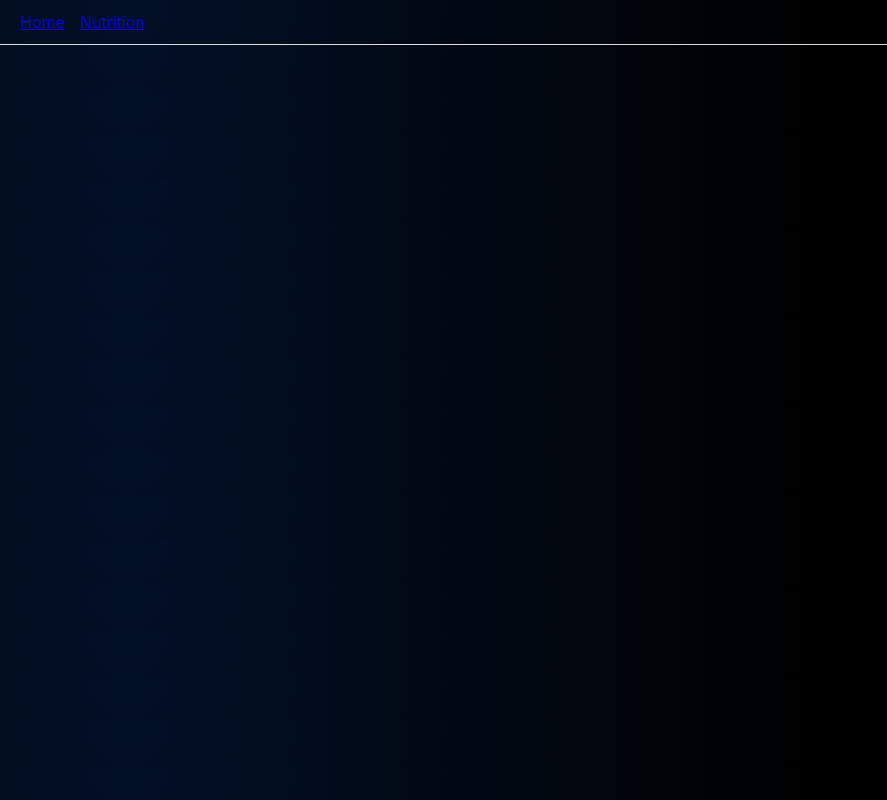
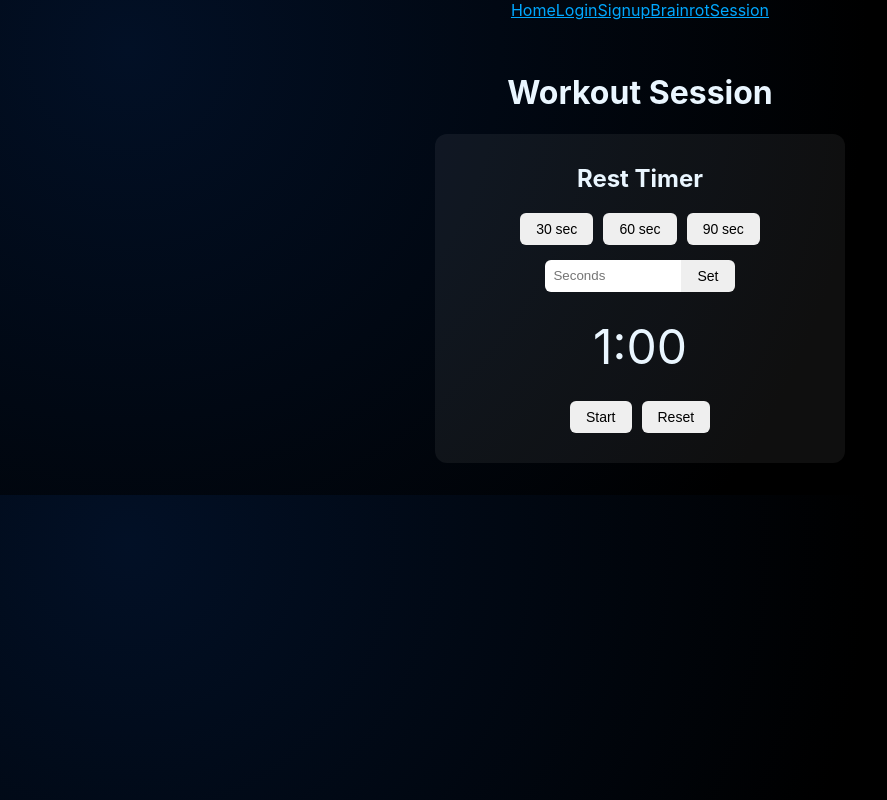
Before and after one commit to ufosc/OSC_Workout_App, a React (Create React App) app: page /session in a window 1280 px wide. Before the commit this address had no page. Shown: the whole page, without its empty margins (0-887 px from the left). Built offline with nearby package versions, Linux system fonts and the light colour scheme.

Commit message:
Implement Workout Rest Timer

```diff
--- a/src/App.js
+++ /dev/null
@@ -1,21 +0,0 @@
-import React from 'react';
-import { BrowserRouter as Router, Routes, Route, Link } from 'react-router-dom';
-import Nutrition from './Components/Nutrition';
-
-function App() {
-  return (
-    <Router>
-      <nav style={{ padding: '12px 20px', display: 'flex', gap: '15px', borderBottom: '1px solid #ddd' }}>
-        <Link to="/">Home</Link>
-        <Link to="/nutrition">Nutrition</Link>
-      </nav>
-
-      <Routes>
-        <Route path="/" element={<div style={{ padding: '20px' }}><h1>Welcome to OSC Workout</h1></div>} />
-        <Route path="/nutrition" element={<Nutrition />} />
-      </Routes>
-    </Router>
-  );
-}
-
-export default App;
--- a/src/App.jsx
+++ b/src/App.jsx
@@ -47,6 +47,11 @@ function App() {
           >
             Brainrot
           </NavLink>
+          <NavLink
+              to="/session"
+          >
+            Session
+          </NavLink>
         </nav>
 
         <div>
--- /dev/null
+++ b/src/Components/Timer.css
@@ -0,0 +1,59 @@
+.timer-container {
+    width: 350px;
+    margin: 0 auto;
+    padding: 30px;
+    border-radius: 12px;
+    background-color: rgba(255, 255, 255, 0.06);
+}
+
+.timer-title {
+    margin-top: 0;
+    margin-bottom: 20px;
+}
+
+.timer-display {
+    font-size: 48px;
+    margin: 25px 0;
+}
+
+.timer-presets {
+    display: flex;
+    justify-content: center;
+    gap: 10px;
+    margin-bottom: 15px;
+}
+
+.timer-button {
+    padding: 8px 16px;
+    border: none;
+    border-radius: 6px;
+    cursor: pointer;
+    font-size: 14px;
+}
+
+.timer-button:hover {
+    opacity: 0.8;
+}
+
+.timer-custom {
+    display: flex;
+    justify-content: center;
+    margin-bottom: 20px;
+}
+
+.timer-input {
+    width: 120px;
+    padding: 8px;
+    border: none;
+    border-radius: 6px 0 0 6px;
+}
+
+.timer-set-button {
+    border-radius: 0 6px 6px 0;
+}
+
+.timer-controls {
+    display: flex;
+    justify-content: center;
+    gap: 10px;
+}
--- a/src/Components/Timer.jsx
+++ b/src/Components/Timer.jsx
@@ -1,220 +1,119 @@
-import { useState, useEffect, useRef } from "react";
+import { useState, useEffect } from "react";
+import "./Timer.css";
 
-const PRESETS = [30, 60, 90, 120];
+function Timer() {
+    const [timeLeft, setTimeLeft] = useState(60);
+    const [selectedTime, setSelectedTime] = useState(60);
+    const [isRunning, setIsRunning] = useState(false);
+    const [customTime, setCustomTime] = useState("");
 
-function formatTime(totalSeconds) {
-  const minutes = Math.floor(totalSeconds / 60);
-  const seconds = totalSeconds % 60;
-  return `${minutes}:${String(seconds).padStart(2, "0")}`;
+    const minutes = Math.floor(timeLeft / 60);
+    const seconds = timeLeft % 60;
+
+    useEffect(() => {
+        if (timeLeft <= 0) {
+            setIsRunning(false);
+            return;
         }
 
-function playTimerDoneSound(soundType) {
-  const soundFiles = {
-    turkishMarch: "/sounds/turkish-march.mp3",
-    chopinTorrent: "/sounds/chopin-torrent.mp3",
-    vivaldiSummer: "/sounds/vivaldi-summer.mp3",
+        if (!isRunning) {
+            return;
+        }
+
+        const timer = setInterval(() => {
+            setTimeLeft((previousTime) => previousTime - 1);
+        }, 1000);
+
+        return () => clearInterval(timer);
+    }, [isRunning, timeLeft]);
+
+    const resetTimer = () => {
+        setTimeLeft(selectedTime);
+        setIsRunning(false);
     };
 
-  const audio = new Audio(`${process.env.PUBLIC_URL}${soundFiles[soundType]}`);
-  audio.volume = 0.65;
-  audio.play().catch(() => {});
-
-  return audio;
-}
-
-export default function Timer({ initialSeconds = 60, onComplete }) {
-  const [duration, setDuration] = useState(initialSeconds);
-  const [secondsLeft, setSecondsLeft] = useState(initialSeconds);
-  const [isRunning, setIsRunning] = useState(false);
-  const [customTime, setCustomTime] = useState("");
-  const [soundType, setSoundType] = useState("turkishMarch");
-  const [isComplete, setIsComplete] = useState(false);
-  const endTimeRef = useRef(0);
-  const onCompleteRef = useRef(onComplete);
-  const soundTypeRef = useRef(soundType);
-  const activeAudioRef = useRef(null);
-
-  useEffect(() => {
-    onCompleteRef.current = onComplete;
-  }, [onComplete]);
-
-  useEffect(() => {
-    soundTypeRef.current = soundType;
-  }, [soundType]);
-
-  useEffect(() => {
-    if (!isRunning) return undefined;
-
-    const id = setInterval(() => {
-      const remaining = Math.max(
-        0,
-        Math.ceil((endTimeRef.current - Date.now()) / 1000)
-      );
-      setSecondsLeft(remaining);
-
-      if (remaining === 0) {
-        clearInterval(id);
+    const selectTime = (seconds) => {
+        setSelectedTime(seconds);
+        setTimeLeft(seconds);
         setIsRunning(false);
-        setIsComplete(true);
-
-        if (navigator.vibrate) navigator.vibrate([200, 100, 200]);
-        stopTimerDoneSound();
-        activeAudioRef.current = playTimerDoneSound(soundTypeRef.current);
-        if (onCompleteRef.current) onCompleteRef.current();
-      }
-    }, 250);
-
-    return () => clearInterval(id);
-  }, [isRunning]);
-
-  const stopTimerDoneSound = () => {
-    if (!activeAudioRef.current) return;
-
-    activeAudioRef.current.pause();
-    activeAudioRef.current.currentTime = 0;
-    activeAudioRef.current = null;
     };
 
-  const handleStart = () => {
-    stopTimerDoneSound();
+    const setCustomTimer = () => {
+        const seconds = Number(customTime);
 
-    const nextSeconds = secondsLeft === 0 ? duration : secondsLeft;
-
-    endTimeRef.current = Date.now() + nextSeconds * 1000;
-    setSecondsLeft(nextSeconds);
-    setIsComplete(false);
-    setIsRunning(true);
+        if (seconds > 0) {
+            setSelectedTime(seconds);
+            setTimeLeft(seconds);
+            setIsRunning(false);
         }
-
-  const handlePause = () => setIsRunning(false);
-
-  const handleReset = () => {
-    stopTimerDoneSound();
-
-    setIsRunning(false);
-    setSecondsLeft(duration);
-    setIsComplete(false);
     };
 
-  const handlePreset = (seconds) => {
-    setIsRunning(false);
-    setDuration(seconds);
-    setSecondsLeft(seconds);
-    setIsComplete(false);
-  };
+    return (
+        <div className="timer-container">
+            <h2 className="timer-title">Rest Timer</h2>
 
-  function handleCustomTime() {
-    const newTime = Number(customTime);
+            <div className="timer-presets">
+                <button
+                    className="timer-button"
+                    onClick={() => selectTime(30)}
+                >
+                    30 sec
+                </button>
 
-    if(newTime > 0) {
-      setIsRunning(false);
-      setDuration(newTime);
-      setSecondsLeft(newTime);
-      setIsComplete(false);
-      setCustomTime("");
-    }
-  }
+                <button
+                    className="timer-button"
+                    onClick={() => selectTime(60)}
+                >
+                    60 sec
+                </button>
 
-  function addThirtySeconds() {
-    const newTime = secondsLeft + 30;
-
-    if (isRunning){
-      endTimeRef.current += 30000;
-    }
-
-    setSecondsLeft(newTime);
-    setDuration((currentDuration) =>
-      isRunning ? currentDuration + 30 : newTime);
-    setIsComplete(false);
-  }
-
-  return (
-    <div style={{ textAlign: "center", padding: "1rem" }}>
-      <h2>Rest Timer</h2>
-
-      <div
-        role="timer"
-        aria-live="off"
-        style={{ fontSize: "3rem", fontWeight: "bold", margin: "0.5rem 0" }}
+                <button
+                    className="timer-button"
+                    onClick={() => selectTime(90)}
                 >
-        {formatTime(secondsLeft)}
-      </div>
-      <progress
-        value={secondsLeft}
-        max={duration}
-        style={{ width: "250px" }}
-      ></progress>
-
-      <div style={{ display: "flex", gap: "0.5rem", justifyContent: "center" }}>
-        {PRESETS.map((seconds) => (
-          <button
-            key={seconds}
-            onClick={() => handlePreset(seconds)}
-            disabled={isRunning}
-            aria-pressed={duration === seconds}
-          >
-            {seconds}s
+                    90 sec
                 </button>
-        ))}
             </div>
 
-      <div style={{ marginTop: "1rem" }}>
+            <div className="timer-custom">
                 <input
+                    className="timer-input"
                     type="number"
-          placeholder="Custom seconds"
+                    placeholder="Seconds"
                     value={customTime}
                     onChange={(event) => setCustomTime(event.target.value)}
                     min="1"
-          step="1"
                 />
 
                 <button
-          onClick={handleCustomTime}
-          disabled={isRunning}
+                    className="timer-button timer-set-button"
+                    onClick={setCustomTimer}
                 >
-          Set Time
+                    Set
                 </button>
             </div>
 
-      <div style={{ marginTop: "1rem" }}>
-        <label htmlFor="timer-sound" style={{ marginRight: "0.5rem" }}>
-          Finish sound
-        </label>
-
-        <select
-          id="timer-sound"
-          value={soundType}
-          onChange={(event) => setSoundType(event.target.value)}
-          disabled={isRunning}
-        >
-          <option value="turkishMarch">Mozart - Turkish March</option>
-          <option value="chopinTorrent">Chopin - Etude Torrent</option>
-          <option value="vivaldiSummer">Vivaldi - Summer</option>
-        </select>
+            <div className="timer-display">
+                {minutes}:{seconds.toString().padStart(2, "0")}
             </div>
 
-      <div
-        style={{
-          display: "flex",
-          gap: "0.5rem",
-          justifyContent: "center",
-          marginTop: "1rem",
-        }}
+            <div className="timer-controls">
+                <button
+                    className="timer-button"
+                    onClick={() => setIsRunning(!isRunning)}
                 >
-        {isRunning ? (
-          <button onClick={handlePause}>Pause</button>
-        ) : (
-          <button onClick={handleStart}>Start</button>
-        )}
-        <button onClick={handleReset}>Reset</button>
+                    {isRunning ? "Pause" : "Start"}
+                </button>
 
-        <button onClick={addThirtySeconds}>
-          +30s
+                <button
+                    className="timer-button"
+                    onClick={resetTimer}
+                >
+                    Reset
                 </button>
             </div>
-      {isComplete && (
-        <h3>Rest complete. Next set ready.</h3>
-      )}
         </div>
     );
 }
+
+export default Timer;
```
Lines whose indentation alone changed are shown as unchanged.
